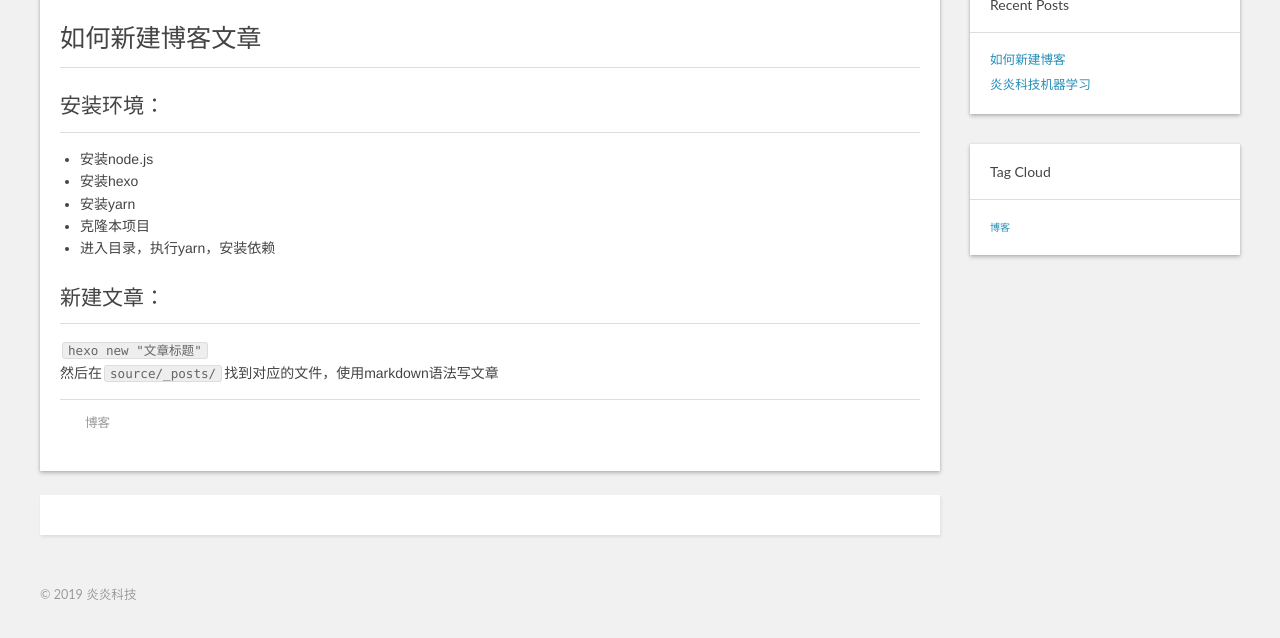
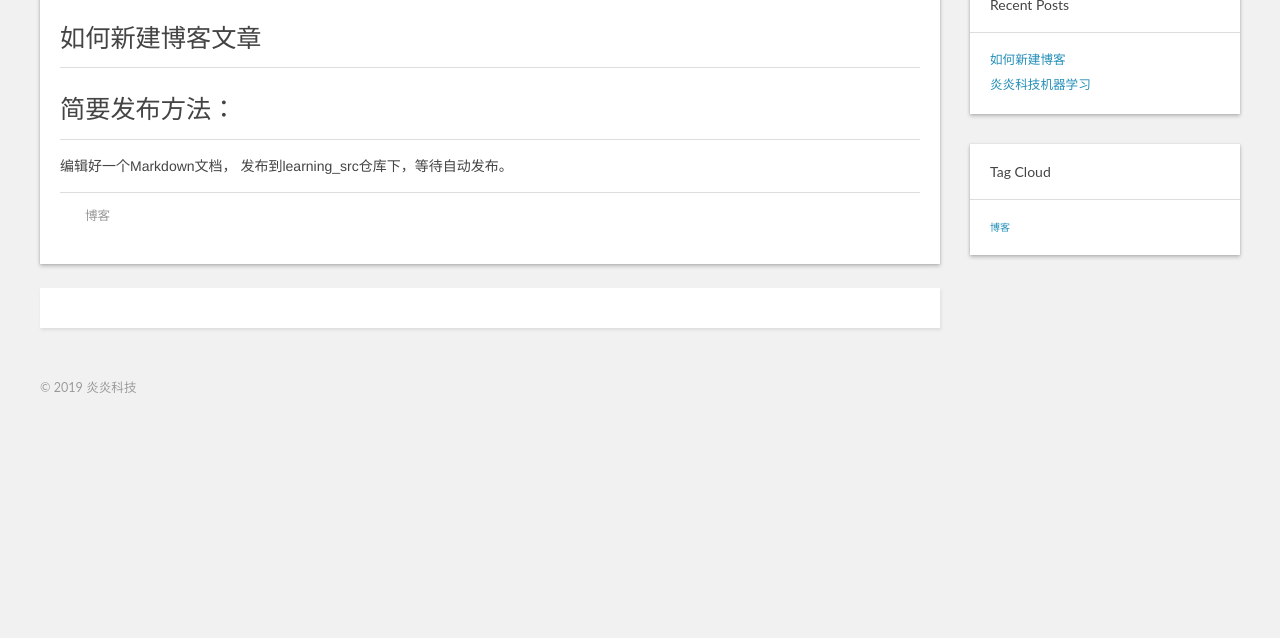
Before and after one commit to yanyantech/deeplearning, a plain HTML site: page 2019/06/02/如何新建博客/index.html in a window 1280 px wide. Shown: the part 168-806 px from the top of the page. Drawn offline with nearby package versions, Linux system fonts and the light colour scheme.

Commit message:
Site updated: 2019-06-03 00:23:36

```diff
--- a/2019/06/02/如何新建博客/index.html
+++ b/2019/06/02/如何新建博客/index.html
@@ -6,14 +6,7 @@
   <title>如何新建博客 › 炎炎科技深度学习</title>
   <meta name="author" content="炎炎科技">
 
-  <meta name="description" content="如何新建博客文章安装环境：
-安装node.js
-安装hexo
-安装yarn
-克隆本项目
-进入目录，执行yarn，安装依赖
-
-新建文章：hexo new &amp;quot;文章标题&amp;quot;然后在source/_posts/找到对应的文件，使用markdown语法写文章">
+  <meta name="description" content="如何新建博客文章简要发布方法：编辑好一个Markdown文档， 发布到learning_src仓库下，等待自动发布。">
 
 
   <meta name="viewport" content="width=device-width, initial-scale=1, maximum-scale=1">
@@ -68,14 +61,7 @@
     </header>
     <div class="entry">
 
-        <h1 id="如何新建博客文章"><a href="#如何新建博客文章" class="headerlink" title="如何新建博客文章"></a>如何新建博客文章</h1><h2 id="安装环境："><a href="#安装环境：" class="headerlink" title="安装环境："></a>安装环境：</h2><ul>
-<li>安装node.js</li>
-<li>安装hexo</li>
-<li>安装yarn</li>
-<li>克隆本项目</li>
-<li>进入目录，执行yarn，安装依赖</li>
-</ul>
-<h2 id="新建文章："><a href="#新建文章：" class="headerlink" title="新建文章："></a>新建文章：</h2><p><code>hexo new &quot;文章标题&quot;</code><br>然后在<code>source/_posts/</code>找到对应的文件，使用markdown语法写文章</p>
+        <h1 id="如何新建博客文章"><a href="#如何新建博客文章" class="headerlink" title="如何新建博客文章"></a>如何新建博客文章</h1><h1 id="简要发布方法："><a href="#简要发布方法：" class="headerlink" title="简要发布方法："></a>简要发布方法：</h1><p>编辑好一个Markdown文档， 发布到learning_src仓库下，等待自动发布。</p>
 
 
     </div>
```
Also changed, not shown: index.html (+1 -8 lines).
